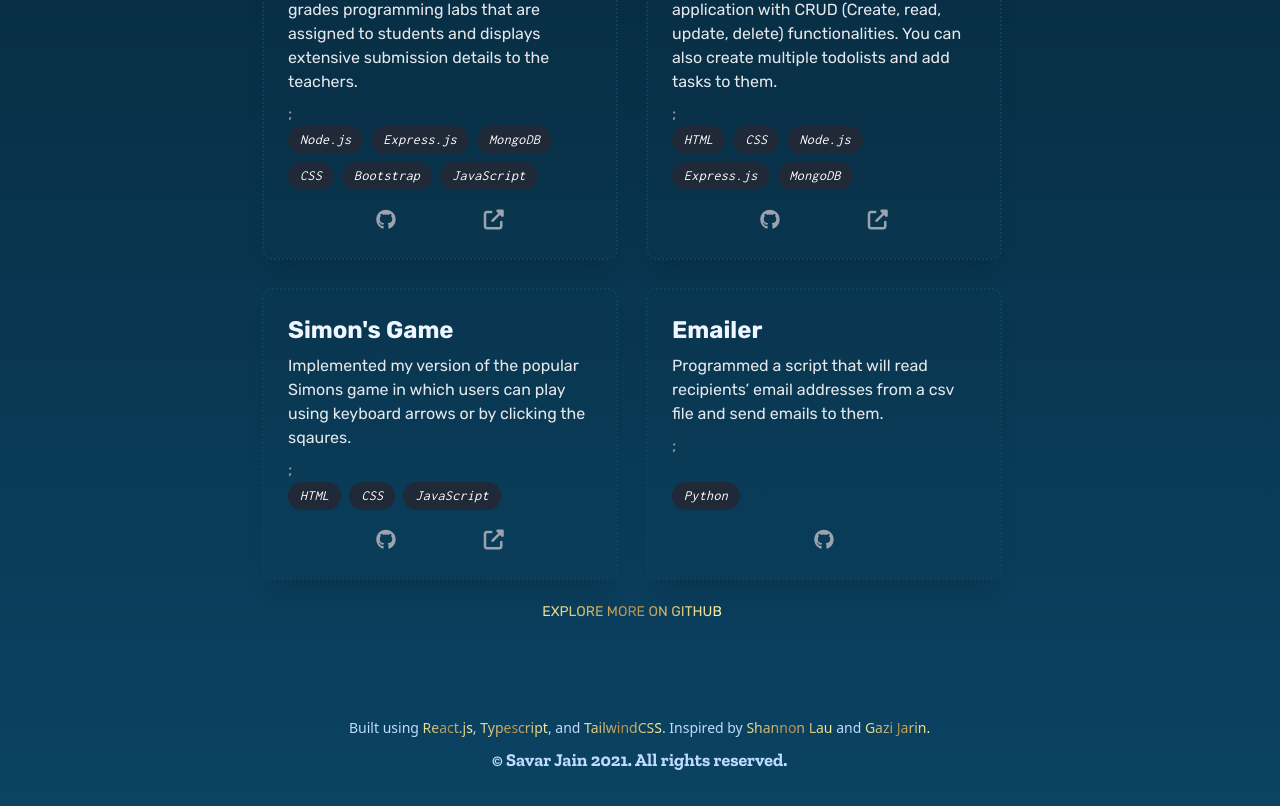
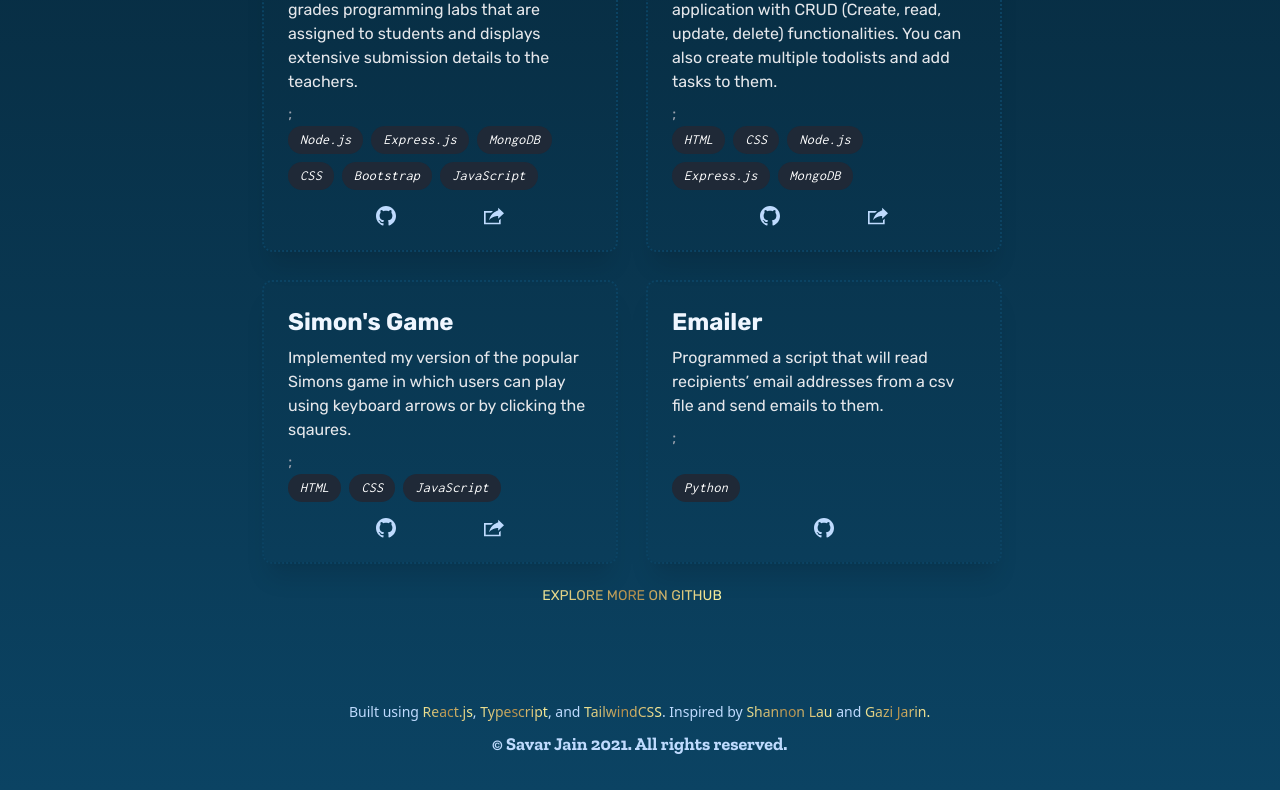
Before and after one commit to SavarJ/jainsavar.com, a React (Create React App) app: page / in a window 1280 px wide. Shown: the part 1836-2642 px from the top of the page. Built offline with nearby package versions, Linux system fonts and the light colour scheme.

Commit message:
Change fontawesome to svg

```diff
--- a/public/index.html
+++ b/public/index.html
@@ -22,8 +22,6 @@
     href="https://fonts.googleapis.com/css2?family=Inconsolata:wght@200;300;400;500;600;700;800;900&family=Rubik:ital,wght@0,300;0,400;0,500;0,600;0,700;0,800;0,900;1,300;1,400;1,500;1,600;1,700;1,800;1,900&family=Zilla+Slab:ital,wght@0,300;0,400;0,500;0,600;0,700;1,300;1,400;1,500;1,600;1,700&display=swap"
     rel="stylesheet">
   <link rel="manifest" href="%PUBLIC_URL%/manifest.json" />
-  <!-- Fontawesome  -->
-  <script defer src="https://kit.fontawesome.com/68e357ed07.js" crossorigin="anonymous"></script>
 </head>
 
 <body>
--- a/src/components/sections/Home/SelfSocials.tsx
+++ b/src/components/sections/Home/SelfSocials.tsx
@@ -1,5 +1,8 @@
 import Link from "../../shared/Link";
 import Linkedin from "../../../icons/Linkedin";
+import Github from "../../../icons/Github";
+import Twitter from "../../../icons/Twitter";
+import Email from "../../../icons/Email";
 const Zoom = require("react-reveal/Zoom");
 
 interface SelfSocialsProps {
@@ -10,18 +13,18 @@
   /* TODO: Replace font awesome with a custom svg icons */
   return (
     <Zoom top when={props.selfSubDescriptionDone}>
-      <div className="flex justify-between w-32 mt-4">
+      <div className="flex justify-between items-center w-40 mt-4">
         <Link link="https://github.com/SavarJ">
-          <i className="fa fa-github"></i>
+          <Github className="w-5" />
         </Link>
         <Link link="https://linkedin.com/in/savarjain">
-          <Linkedin />
+          <Linkedin className="w-5" />
         </Link>
         <Link link="https://twitter.com/SavarJain">
-          <i className="fa fa-twitter"></i>
+          <Twitter className="w-5" />
         </Link>
         <Link link="mailto:jainsavar@gmail.com">
-          <i className="fa fa-envelope"></i>
+          <Email className="w-5" />
         </Link>
       </div>
     </Zoom>
--- a/src/components/sections/Projects/OtherComponents.tsx
+++ b/src/components/sections/Projects/OtherComponents.tsx
@@ -1,6 +1,8 @@
 import Link from "../../shared/Link";
 import ComponentProps from "../../shared/ComponentProps";
 import { projectInterface } from "./projectsList";
+import Github from "../../../icons/Github";
+import ExternalLink from "../../../icons/ExternalLink";
 
 const ProjectCard: React.FC<ComponentProps> = (props) => {
   return (
@@ -58,11 +60,11 @@
   return (
     <div className="flex justify-evenly mt-2">
       <Link link={project.githubLink}>
-        <i className="fa fa-github text-xl"></i>
+        <Github className="w-5" />
       </Link>
       {project.liveLink && (
         <Link link={project.liveLink}>
-          <i className="fas fa-external-link-alt text-xl "></i>
+          <ExternalLink className="w-5" />
         </Link>
       )}
     </div>
--- /dev/null
+++ b/src/components/shared/IconProps.tsx
@@ -0,0 +1,5 @@
+interface IconProps {
+  className?: string;
+}
+
+export default IconProps;
--- a/src/components/shared/Link.tsx
+++ b/src/components/shared/Link.tsx
@@ -2,13 +2,17 @@
   link: string;
   children: React.ReactNode;
   color?: string;
+  className?: string;
+  sameTab?: boolean;
 }
+
 const Link: React.FC<LinkProps> = (props) => {
+  const style = `${props.color ? `link link-${props.color}` : "icon"} ${props.className}`;
   return (
     <a
-      className={props.color ? `link link-${props.color}` : "icon"}
+      className={style}
       href={props.link}
-      target="_blank"
+      target={props.sameTab ? "_self" : "_blank"}
       rel="noopener noreferrer"
     >
       {props.children}
--- a/src/icons/Email.tsx
+++ b/src/icons/Email.tsx
@@ -0,0 +1,11 @@
+import IconProps from "../components/shared/IconProps";
+
+const Email: React.FC<IconProps> = (props) => {
+  return (
+    <svg className={props.className} xmlns="http://www.w3.org/2000/svg" viewBox="0 0 24 24">
+      <path d="M12 12.713l-11.985-9.713h23.97l-11.985 9.713zm0 2.574l-12-9.725v15.438h24v-15.438l-12 9.725z" />
+    </svg>
+  );
+};
+
+export default Email;
--- /dev/null
+++ b/src/icons/ExternalLink.tsx
@@ -0,0 +1,11 @@
+import IconProps from "../components/shared/IconProps";
+
+const ExternalLink: React.FC<IconProps> = (props) => {
+  return (
+    <svg className={props.className} xmlns="http://www.w3.org/2000/svg" viewBox="0 0 24 24">
+      <path d="M6 17c2.269-9.881 11-11.667 11-11.667v-3.333l7 6.637-7 6.696v-3.333s-6.17-.171-11 5zm12 .145v2.855h-16v-12h6.598c.768-.787 1.561-1.449 2.339-2h-10.937v16h20v-6.769l-2 1.914z" />
+    </svg>
+  );
+};
+
+export default ExternalLink;
--- a/src/icons/Github.tsx
+++ b/src/icons/Github.tsx
@@ -0,0 +1,11 @@
+import IconProps from "../components/shared/IconProps";
+
+const Github: React.FC<IconProps> = (props) => {
+  return (
+    <svg className={props.className} xmlns="http://www.w3.org/2000/svg" viewBox="0 0 24 24">
+      <path d="M12 0c-6.626 0-12 5.373-12 12 0 5.302 3.438 9.8 8.207 11.387.599.111.793-.261.793-.577v-2.234c-3.338.726-4.033-1.416-4.033-1.416-.546-1.387-1.333-1.756-1.333-1.756-1.089-.745.083-.729.083-.729 1.205.084 1.839 1.237 1.839 1.237 1.07 1.834 2.807 1.304 3.492.997.107-.775.418-1.305.762-1.604-2.665-.305-5.467-1.334-5.467-5.931 0-1.311.469-2.381 1.236-3.221-.124-.303-.535-1.524.117-3.176 0 0 1.008-.322 3.301 1.23.957-.266 1.983-.399 3.003-.404 1.02.005 2.047.138 3.006.404 2.291-1.552 3.297-1.23 3.297-1.23.653 1.653.242 2.874.118 3.176.77.84 1.235 1.911 1.235 3.221 0 4.609-2.807 5.624-5.479 5.921.43.372.823 1.102.823 2.222v3.293c0 .319.192.694.801.576 4.765-1.589 8.199-6.086 8.199-11.386 0-6.627-5.373-12-12-12z" />
+    </svg>
+  );
+};
+
+export default Github;
--- a/src/icons/Linkedin.tsx
+++ b/src/icons/Linkedin.tsx
@@ -1,6 +1,8 @@
-const Linkedin: React.FC = () => {
+import IconProps from "../components/shared/IconProps";
+
+const Linkedin: React.FC<IconProps> = (props) => {
   return (
-    <svg xmlns="http://www.w3.org/2000/svg" width="24" height="24" viewBox="0 0 24 24">
+    <svg className={props.className} xmlns="http://www.w3.org/2000/svg" viewBox="0 0 24 24">
       <path d="M4.98 3.5c0 1.381-1.11 2.5-2.48 2.5s-2.48-1.119-2.48-2.5c0-1.38 1.11-2.5 2.48-2.5s2.48 1.12 2.48 2.5zm.02 4.5h-5v16h5v-16zm7.982 0h-4.968v16h4.969v-8.399c0-4.67 6.029-5.052 6.029 0v8.399h4.988v-10.131c0-7.88-8.922-7.593-11.018-3.714v-2.155z" />
     </svg>
   );
--- a/src/icons/Twitter.tsx
+++ b/src/icons/Twitter.tsx
@@ -0,0 +1,11 @@
+import IconProps from "../components/shared/IconProps";
+
+const Twitter: React.FC<IconProps> = (props) => {
+  return (
+    <svg className={props.className} xmlns="http://www.w3.org/2000/svg" viewBox="0 0 24 24">
+      <path d="M24 4.557c-.883.392-1.832.656-2.828.775 1.017-.609 1.798-1.574 2.165-2.724-.951.564-2.005.974-3.127 1.195-.897-.957-2.178-1.555-3.594-1.555-3.179 0-5.515 2.966-4.797 6.045-4.091-.205-7.719-2.165-10.148-5.144-1.29 2.213-.669 5.108 1.523 6.574-.806-.026-1.566-.247-2.229-.616-.054 2.281 1.581 4.415 3.949 4.89-.693.188-1.452.232-2.224.084.626 1.956 2.444 3.379 4.6 3.419-2.07 1.623-4.678 2.348-7.29 2.04 2.179 1.397 4.768 2.212 7.548 2.212 9.142 0 14.307-7.721 13.995-14.646.962-.695 1.797-1.562 2.457-2.549z" />
+    </svg>
+  );
+};
+
+export default Twitter;
--- a/src/styles/custom.css
+++ b/src/styles/custom.css
@@ -149,6 +149,11 @@
   }
 }
 
+@media (height >= 700px) {
+  .full-section {
+    @apply -mb-40;
+  }
+}
 img {
   pointer-events: none;
 }
```
